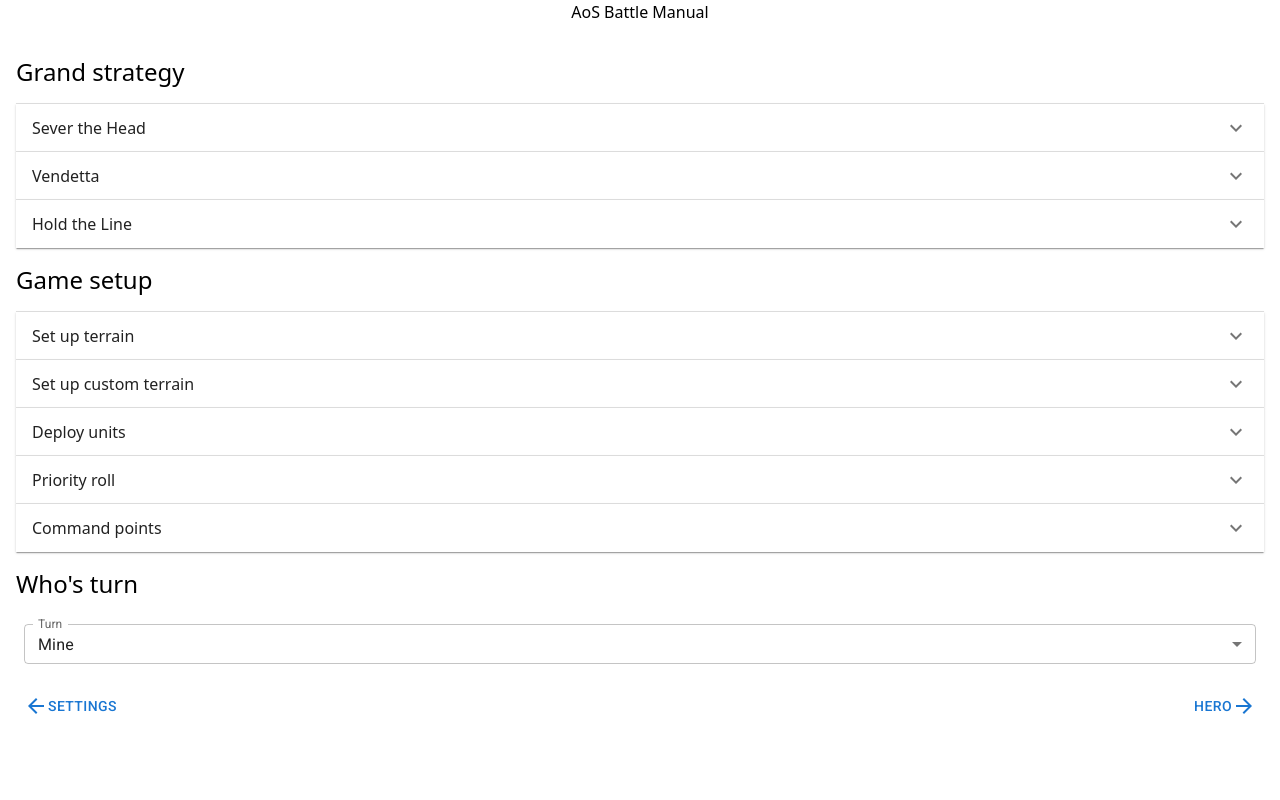
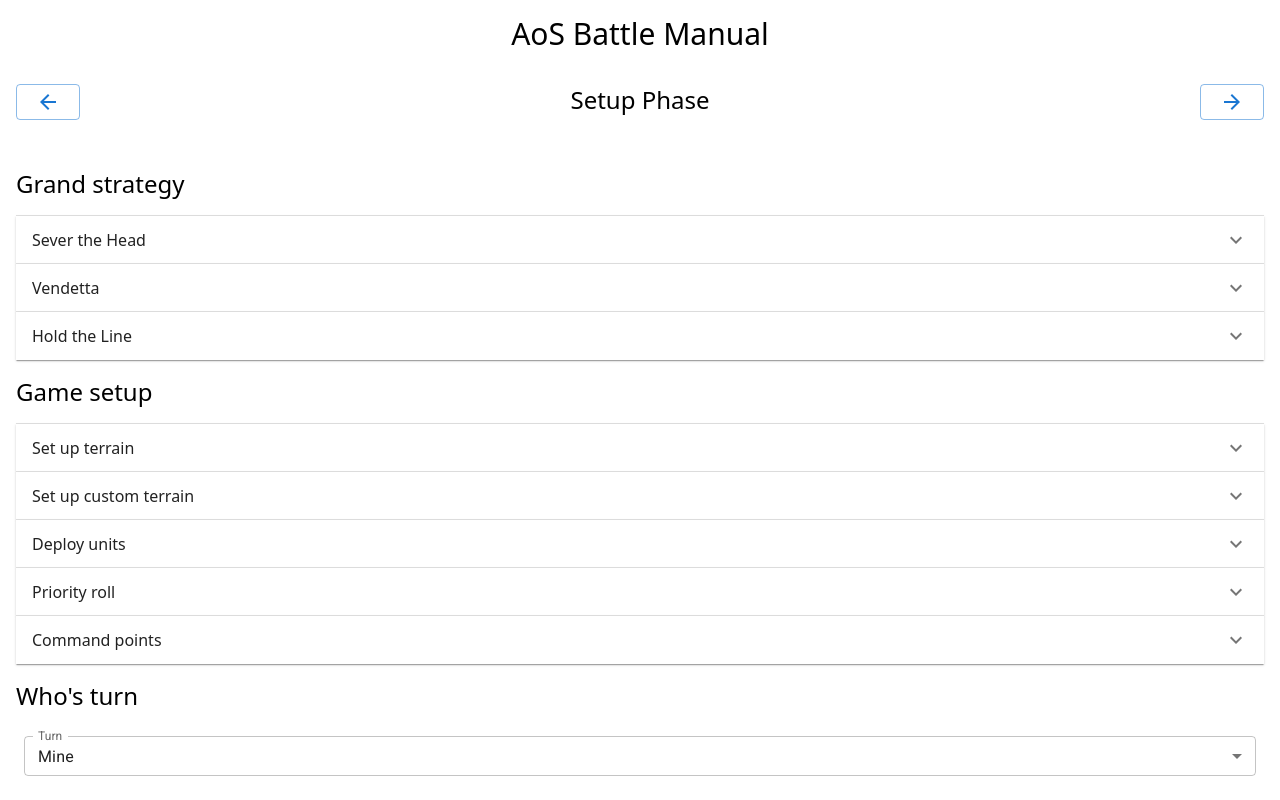
Before and after one commit to hammerpath/aos-battle-manual, a React (Vite) app: page /pre-rounds in a window 1280 px wide. Built offline with nearby package versions, Linux system fonts and the light colour scheme.

Commit message:
clean up

```diff
--- a/package.json
+++ b/package.json
@@ -9,7 +9,9 @@
     "lint": "eslint . --ext ts,tsx --report-unused-disable-directives --max-warnings 0",
     "stage": "lint-staged && pretty-quick --staged",
     "preview": "vite preview",
-    "prepare": "husky"
+    "prepare": "husky",
+    "predeploy": "npm run build",
+    "deploy": "gh-pages -d dist"
   },
   "dependencies": {
     "@emotion/react": "^11.11.4",
@@ -34,6 +36,7 @@
     "eslint-plugin-react-hooks": "^4.6.0",
     "eslint-plugin-react-refresh": "^0.4.5",
     "eslint-plugin-tailwindcss": "^3.15.1",
+    "gh-pages": "^6.1.1",
     "husky": "^9.0.11",
     "lint-staged": "^15.2.2",
     "postcss": "^8.4.35",
--- a/src/app/components/LinkButton.tsx
+++ b/src/app/components/LinkButton.tsx
@@ -9,7 +9,7 @@ export interface LinkButtonProps {
 
 const LinkButton: React.FC<LinkButtonProps> = function ({ children, href }) {
   return (
-    <Button component={RouterLink} to={href}>
+    <Button variant="outlined" component={RouterLink} to={href}>
       {children}
     </Button>
   );
--- a/src/app/components/PhaseNavigation.tsx
+++ b/src/app/components/PhaseNavigation.tsx
@@ -3,6 +3,7 @@ import ArrowBackIcon from "@mui/icons-material/ArrowBack";
 import LinkButton from "./LinkButton";
 
 export interface PhaseNavigationProps {
+  currentRoute: string;
   previousRoute: string;
   previousRouteName: string;
   nextRoute: string;
@@ -10,19 +11,21 @@ export interface PhaseNavigationProps {
 }
 
 const PhaseNavigation: React.FC<PhaseNavigationProps> = function ({
+  currentRoute,
   previousRoute,
-  previousRouteName,
   nextRoute,
-  nextRouteName,
 }) {
   return (
-    <div className="flex justify-between py-4">
-      <LinkButton href={previousRoute}>
-        <ArrowBackIcon /> {previousRouteName}
-      </LinkButton>
-      <LinkButton href={nextRoute}>
-        {nextRouteName} <ArrowForwardIcon />
-      </LinkButton>
+    <div className="pb-4">
+      <div className="flex justify-between py-4">
+        <LinkButton href={previousRoute}>
+          <ArrowBackIcon />
+        </LinkButton>
+        <div className="text-2xl">{currentRoute} Phase</div>
+        <LinkButton href={nextRoute}>
+          <ArrowForwardIcon />
+        </LinkButton>
+      </div>
     </div>
   );
 };
--- a/src/app/features/hero-phase/components/PlayerTurn.tsx
+++ b/src/app/features/hero-phase/components/PlayerTurn.tsx
@@ -4,7 +4,7 @@ import PageContent from "../../../components/PageContent";
 import AccordionSummary from "../../../components/accordion/AccordionSummary";
 import { useAppSelector } from "../../../hooks";
 import { selectBattleTacticsEnabled } from "../../game-settings/gameSettingsSlice";
-import { Content } from "../../phase/components/PhaseContent";
+import { Content } from "../../phase/types";
 
 export interface PlayerTurnProps {
   battleTacticsContent?: Content[];
--- a/src/app/features/phase/Phase.tsx
+++ b/src/app/features/phase/Phase.tsx
@@ -1,6 +1,5 @@
 import { ReactNode } from "react";
 import { Page } from "../../components/Page";
-import PageContent from "../../components/PageContent";
 import GameHeader from "../game/components/GameHeader";
 import { useAppSelector } from "../../hooks";
 import { selectCurrentTurn } from "../game/gameSlice";
@@ -23,13 +22,9 @@ const Phase: React.FC<PhaseProps> = function ({
 
   return (
     <Page>
-      {showHeader && (
-        <PageContent>
-          <GameHeader currentTurn={currentTurn} />
-        </PageContent>
-      )}
+      <PhaseNavigation {...phaseNavigationProps} />
+      {showHeader && <GameHeader currentTurn={currentTurn} />}
       {children}
-      <PhaseNavigation {...phaseNavigationProps} />
     </Page>
   );
 };
--- a/src/app/features/phase/routes/PhaseRoot.tsx
+++ b/src/app/features/phase/routes/PhaseRoot.tsx
@@ -29,6 +29,7 @@ const PhaseRoot: React.FC<PhaseRootProps> = function () {
       return (
         <Phase
           navigation={{
+            currentRoute: "Hero",
             previousRoute: "/pre-rounds",
             previousRouteName: "Game setup",
             nextRoute: "/phases/movement",
@@ -46,6 +47,7 @@ const PhaseRoot: React.FC<PhaseRootProps> = function () {
       return (
         <Phase
           navigation={{
+            currentRoute: "Movement",
             previousRoute: "/phases/hero",
             previousRouteName: "Hero",
             nextRoute: "/phases/shooting",
@@ -59,6 +61,7 @@ const PhaseRoot: React.FC<PhaseRootProps> = function () {
       return (
         <Phase
           navigation={{
+            currentRoute: "Shooting",
             previousRoute: "/phases/movement",
             previousRouteName: "Movement",
             nextRoute: "/phases/charging",
@@ -72,6 +75,7 @@ const PhaseRoot: React.FC<PhaseRootProps> = function () {
       return (
         <Phase
           navigation={{
+            currentRoute: "Charging",
             previousRoute: "/phases/shooting",
             previousRouteName: "Shooting",
             nextRoute: "/phases/combat",
@@ -85,6 +89,7 @@ const PhaseRoot: React.FC<PhaseRootProps> = function () {
       return (
         <Phase
           navigation={{
+            currentRoute: "Combat",
             previousRoute: "/phases/charging",
             previousRouteName: "Charging",
             nextRoute: "/phases/battleshock",
@@ -98,6 +103,7 @@ const PhaseRoot: React.FC<PhaseRootProps> = function () {
       return (
         <Phase
           navigation={{
+            currentRoute: "Battleshock",
             previousRoute: "/phases/shooting",
             previousRouteName: "Shooting",
             nextRoute: "/phases/post-round",
@@ -111,6 +117,7 @@ const PhaseRoot: React.FC<PhaseRootProps> = function () {
       return (
         <Phase
           navigation={{
+            currentRoute: "Post-round",
             previousRoute: "/phases/battleshock",
             previousRouteName: "Battleshock",
             nextRoute: "/phases/hero",
--- a/src/app/features/pre-rounds/routes/PreRounds.tsx
+++ b/src/app/features/pre-rounds/routes/PreRounds.tsx
@@ -5,7 +5,7 @@ import { Accordion, AccordionDetails } from "@mui/material";
 import AccordionHeader from "../../../components/AccordionHeader";
 import AccordionSummary from "../../../components/accordion/AccordionSummary";
 import TurnSelect from "../../game/components/TurnSelect";
-import { Content } from "../../phase/components/PhaseContent";
+import { Content } from "../../phase/types";
 
 export interface PreRoundsProps {
   grandStrategiesContent?: Content[];
--- a/src/app/features/pre-rounds/routes/PreRoundsRoot.tsx
+++ b/src/app/features/pre-rounds/routes/PreRoundsRoot.tsx
@@ -14,6 +14,7 @@ const PreRoundsRoot: React.FC<PreRoundsRootProps> = function () {
     <Phase
       showHeader={false}
       navigation={{
+        currentRoute: "Setup",
         previousRoute: "/",
         previousRouteName: "Settings",
         nextRoute: "/phases/hero",
--- a/src/app/routes/Root.tsx
+++ b/src/app/routes/Root.tsx
@@ -5,7 +5,7 @@ export interface RootProps {}
 const Root: React.FC<RootProps> = function () {
   return (
     <>
-      <div className="text-center">AoS Battle Manual</div>
+      <div className="pt-4 text-center text-3xl">AoS Battle Manual</div>
       <Outlet />
     </>
   );
```
Also changed, not shown: 1 other file (tests, documents, lock files or other folders).
